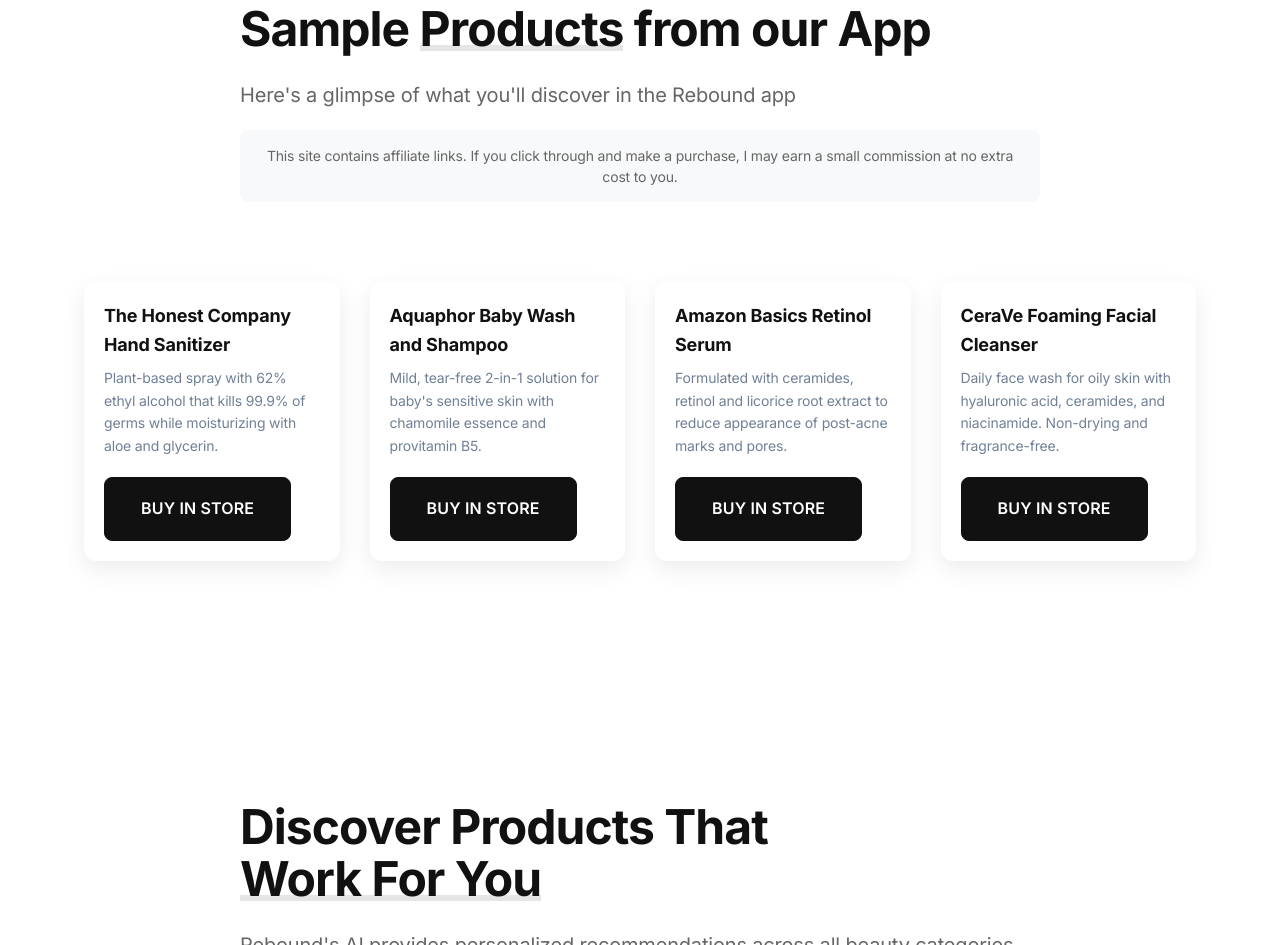
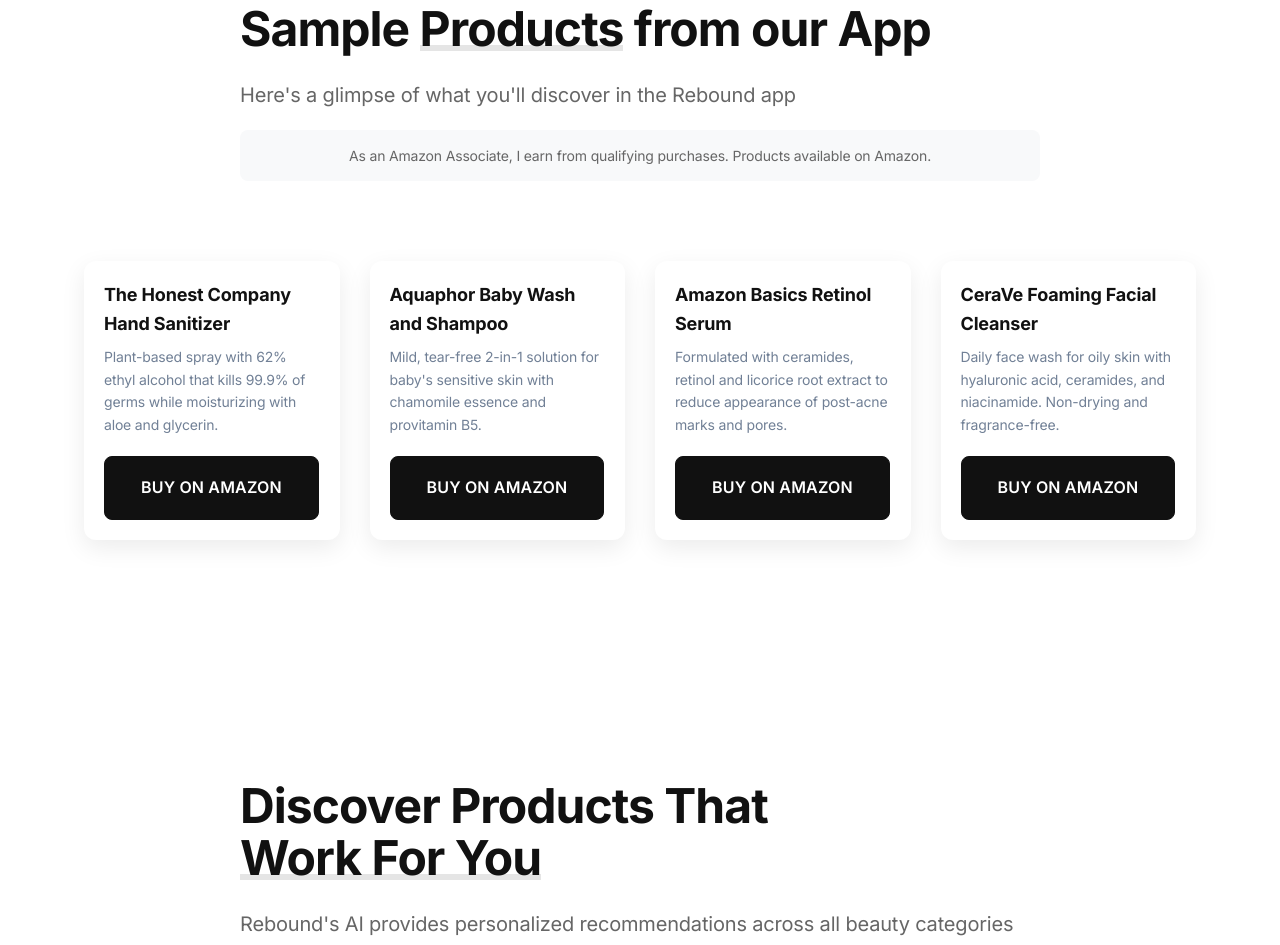
Before and after one commit to ikejeon/rebound-landing, a website: page index.html in a window 1280 px wide. Shown: the part 5536-6481 px from the top of the page. Drawn offline with Linux system fonts and the light colour scheme.

Commit message:
added amazon trademark

```diff
--- a/index.html
+++ b/index.html
@@ -442,7 +442,7 @@
                 <h2>Sample <span class="highlight">Products</span> from our App</h2>
                 <p>Here's a glimpse of what you'll discover in the Rebound app</p>
                 <div style="background-color: #f8f9fa; padding: 15px; border-radius: 8px; margin-top: 20px; text-align: center;">
-                    <p style="font-size: 14px; color: #666;">This site contains affiliate links. If you click through and make a purchase, I may earn a small commission at no extra cost to you.</p>
+                    <p style="font-size: 14px; color: #666;">As an Amazon Associate, I earn from qualifying purchases. Products available on Amazon.</p>
                 </div>
             </div>
             <div class="product-card-grid">
@@ -453,7 +453,7 @@
                             <p class="product-description">Plant-based spray with 62% ethyl alcohol that kills 99.9% of germs while moisturizing with aloe and glycerin.</p>
                         </div>
                         <div>
-                            <a href="https://amzn.to/3FiePLZ" target="_blank" rel="nofollow sponsored" class="btn btn-primary">BUY IN STORE</a>
+                            <a href="https://amzn.to/3FiePLZ" target="_blank" rel="nofollow sponsored" class="btn btn-primary">Buy on Amazon</a>
                         </div>
                     </div>
                 </div>
@@ -464,7 +464,7 @@
                             <p class="product-description">Mild, tear-free 2-in-1 solution for baby's sensitive skin with chamomile essence and provitamin B5.</p>
                         </div>
                         <div>
-                            <a href="https://amzn.to/4kpZ9oT" target="_blank" rel="nofollow sponsored" class="btn btn-primary">BUY IN STORE</a>
+                            <a href="https://amzn.to/4kpZ9oT" target="_blank" rel="nofollow sponsored" class="btn btn-primary">Buy on Amazon</a>
                         </div>
                     </div>
                 </div>
@@ -475,7 +475,7 @@
                             <p class="product-description">Formulated with ceramides, retinol and licorice root extract to reduce appearance of post-acne marks and pores.</p>
                         </div>
                         <div>
-                            <a href="https://amzn.to/3YRWIDi" target="_blank" rel="nofollow sponsored" class="btn btn-primary">BUY IN STORE</a>
+                            <a href="https://amzn.to/3YRWIDi" target="_blank" rel="nofollow sponsored" class="btn btn-primary">Buy on Amazon</a>
                         </div>
                     </div>
                 </div>
@@ -486,7 +486,7 @@
                             <p class="product-description">Daily face wash for oily skin with hyaluronic acid, ceramides, and niacinamide. Non-drying and fragrance-free.</p>
                         </div>
                         <div>
-                            <a href="https://amzn.to/4dmll0K" target="_blank" rel="nofollow sponsored" class="btn btn-primary">BUY IN STORE</a>
+                            <a href="https://amzn.to/4dmll0K" target="_blank" rel="nofollow sponsored" class="btn btn-primary">Buy on Amazon</a>
                         </div>
                     </div>
                 </div>
```
